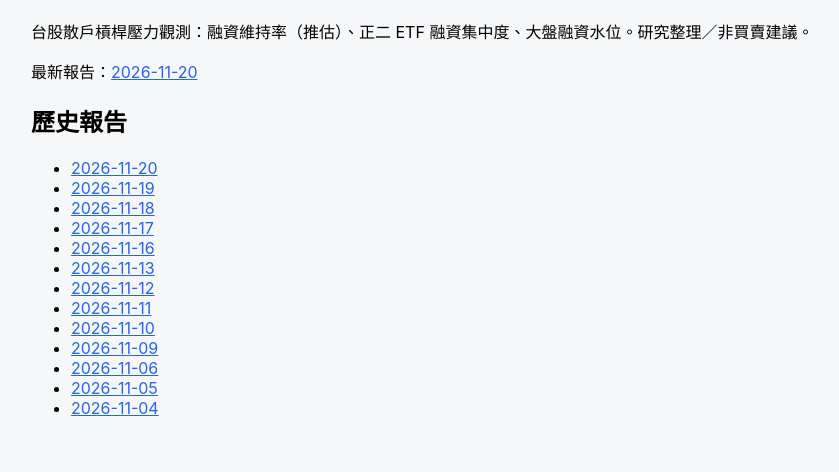
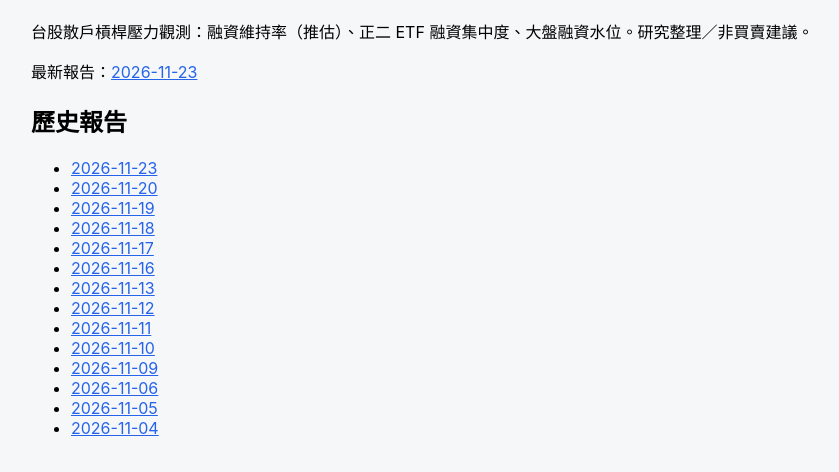
Before and after one commit to MasonLee3721/levradar, a plain HTML site: page index.html in a window 1280 px wide. Shown: the part 86-558 px from the top of the page, without its empty margins (179-1018 px from the left). Drawn offline with Linux system fonts and the light colour scheme.

Commit message:
levradar 20261123 (1/2)

```diff
--- a/index.html
+++ b/index.html
@@ -6,5 +6,5 @@
 .wrap{max-width:860px;margin:0 auto;padding:16px} a{color:#2563eb}</style></head>
 <body><div class="wrap"><h1>散戶槓桿雷達 LevRadar</h1>
 <p>台股散戶槓桿壓力觀測：融資維持率（推估）、正二 ETF 融資集中度、大盤融資水位。研究整理／非買賣建議。</p>
-<p>最新報告：<a href="reports/20261120/LEVRADAR.html">2026-11-20</a></p>
-<h2>歷史報告</h2><ul><li><a href="reports/20261120/LEVRADAR.html">2026-11-20</a></li><li><a href="reports/20261119/LEVRADAR.html">2026-11-19</a></li><li><a href="reports/20261118/LEVRADAR.html">2026-11-18</a></li><li><a href="reports/20261117/LEVRADAR.html">2026-11-17</a></li><li><a href="reports/20261116/LEVRADAR.html">2026-11-16</a></li><li><a href="reports/20261113/LEVRADAR.html">2026-11-13</a></li><li><a href="reports/20261112/LEVRADAR.html">2026-11-12</a></li><li><a href="reports/20261111/LEVRADAR.html">2026-11-11</a></li><li><a href="reports/20261110/LEVRADAR.html">2026-11-10</a></li><li><a href="reports/20261109/LEVRADAR.html">2026-11-09</a></li><li><a href="reports/20261106/LEVRADAR.html">2026-11-06</a></li><li><a href="reports/20261105/LEVRADAR.html">2026-11-05</a></li><li><a href="reports/20261104/LEVRADAR.html">2026-11-04</a></li></ul></div></body></html>
+<p>最新報告：<a href="reports/20261123/LEVRADAR.html">2026-11-23</a></p>
+<h2>歷史報告</h2><ul><li><a href="reports/20261123/LEVRADAR.html">2026-11-23</a></li><li><a href="reports/20261120/LEVRADAR.html">2026-11-20</a></li><li><a href="reports/20261119/LEVRADAR.html">2026-11-19</a></li><li><a href="reports/20261118/LEVRADAR.html">2026-11-18</a></li><li><a href="reports/20261117/LEVRADAR.html">2026-11-17</a></li><li><a href="reports/20261116/LEVRADAR.html">2026-11-16</a></li><li><a href="reports/20261113/LEVRADAR.html">2026-11-13</a></li><li><a href="reports/20261112/LEVRADAR.html">2026-11-12</a></li><li><a href="reports/20261111/LEVRADAR.html">2026-11-11</a></li><li><a href="reports/20261110/LEVRADAR.html">2026-11-10</a></li><li><a href="reports/20261109/LEVRADAR.html">2026-11-09</a></li><li><a href="reports/20261106/LEVRADAR.html">2026-11-06</a></li><li><a href="reports/20261105/LEVRADAR.html">2026-11-05</a></li><li><a href="reports/20261104/LEVRADAR.html">2026-11-04</a></li></ul></div></body></html>
```
